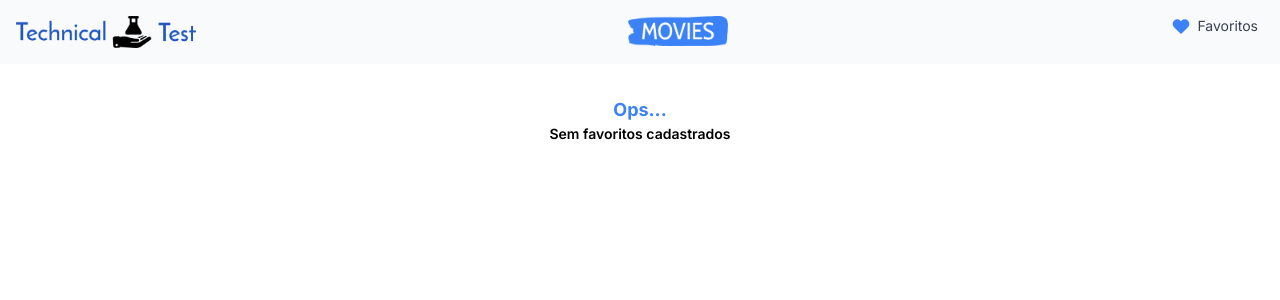
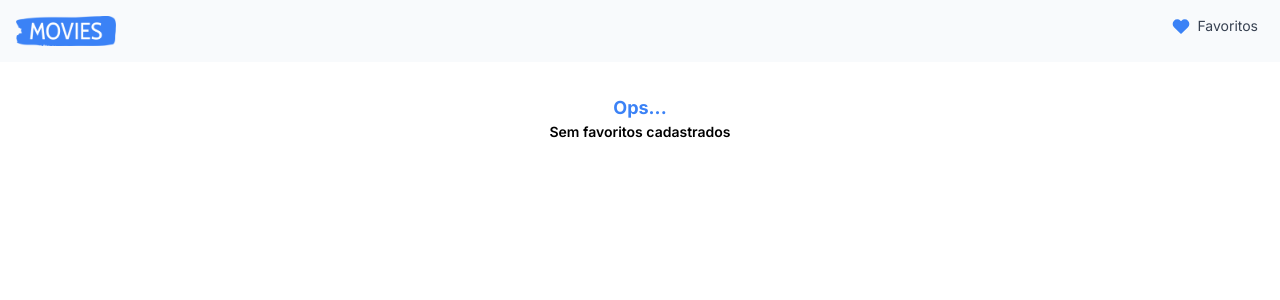
Before and after one commit to clizioguedes/next-movies-v2, a Next.js app: page /favorite-movies in a window 1280 px wide. Shown: the top 300 px of the page. Built offline with nearby package versions, Linux system fonts and the light colour scheme.

Commit message:
fix: fixing package

```diff
--- a/package.json
+++ b/package.json
@@ -19,8 +19,7 @@
     "postcss": "8.4.24",
     "react": "18.2.0",
     "react-dom": "18.2.0",
-    "tailwindcss": "3.3.2",
-    "typescript": "5.1.3"
+    "tailwindcss": "3.3.2"
   },
   "devDependencies": {
     "@testing-library/jest-dom": "^5.16.5",
@@ -39,6 +38,7 @@
     "jest": "^29.5.0",
     "jest-environment-jsdom": "^29.5.0",
     "lint-staged": "^13.2.2",
-    "prettier": "^2.8.8"
+    "prettier": "^2.8.8",
+    "typescript": "5.1.3"
   }
 }
--- a/src/app/movies/movies-list.tsx
+++ b/src/app/movies/movies-list.tsx
@@ -7,7 +7,7 @@ import {
   getPopularMovies,
   getTopRatedMovies,
 } from '@/services/requests/movies';
-import { MovieList } from '@/types/types';
+import { MovieList } from '@/types/movie';
 import { useQuery } from '@tanstack/react-query';
 
 export function MoviesList() {
--- a/src/components/contexts/Movies/MovieLgCard/MovieLgCard.tsx
+++ b/src/components/contexts/Movies/MovieLgCard/MovieLgCard.tsx
@@ -1,5 +1,5 @@
 import { ENDPOINTS } from '@/constants/endpoints';
-import { MovieList } from '@/types/types';
+import { MovieList } from '@/types/movie';
 import { format } from 'date-fns';
 import { ptBR } from 'date-fns/locale';
 import Image from 'next/image';
--- a/src/components/contexts/Movies/MovieSmCard/MovieSmCard.tsx
+++ b/src/components/contexts/Movies/MovieSmCard/MovieSmCard.tsx
@@ -1,6 +1,6 @@
 import { ENDPOINTS } from '@/constants/endpoints';
 import { MoviesContext } from '@/contexts/movies/movies.context';
-import { MovieList } from '@/types/types';
+import { MovieList } from '@/types/movie';
 import { format } from 'date-fns';
 import { ptBR } from 'date-fns/locale';
 import Image from 'next/image';
--- a/src/components/structure/Header/Header.tsx
+++ b/src/components/structure/Header/Header.tsx
@@ -2,7 +2,6 @@ import Image from 'next/image';
 
 import Link from 'next/link';
 
-import Logo from '@/assets/images/logo.png';
 import Movies from '@/assets/images/movies.png';
 
 export function Header() {
@@ -11,16 +10,6 @@ export function Header() {
       className="flex flex-row justify-between bg-slate-50 p-4"
       data-testid="logo"
     >
-      <Link href={'/'}>
-        <Image
-          src={Logo}
-          width={180}
-          height={37}
-          alt="Logomarca da Technical Test"
-          priority
-          className="cursor-pointer"
-        />
-      </Link>
       <Link href={'/'}>
         <Image
           src={Movies}
--- a/src/contexts/movies/Movies.context.tsx
+++ b/src/contexts/movies/Movies.context.tsx
@@ -1,6 +1,6 @@
 'use client';
 
-import { MovieList } from '@/types/types';
+import { MovieList } from '@/types/movie';
 import { ReactNode, createContext, useState } from 'react';
 
 type MoviesContextProps = {
--- a/src/services/requests/movies.ts
+++ b/src/services/requests/movies.ts
@@ -1,6 +1,6 @@
 import { ENDPOINTS } from '@/constants/endpoints';
 import instance from '@/services/api';
-import { Movie, MovieList } from '@/types/types';
+import { Movie, MovieList } from '@/types/movie';
 
 export async function getPopularMovies(): Promise<MovieList[]> {
   const data = await instance
```
Also changed, not shown: src/types/movie.ts (renamed from src/types/types.ts), 1 other file (tests, documents, lock files or other folders).
